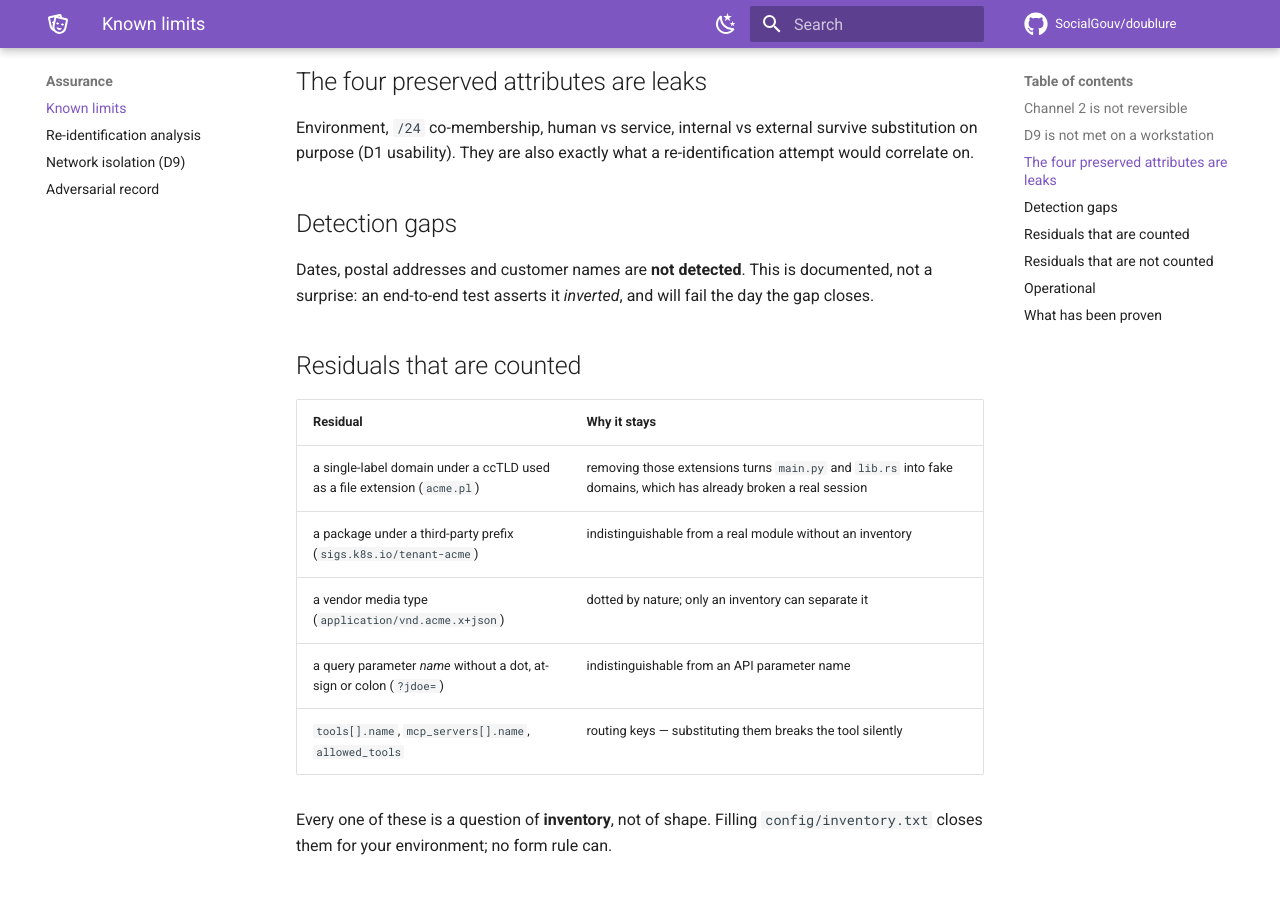
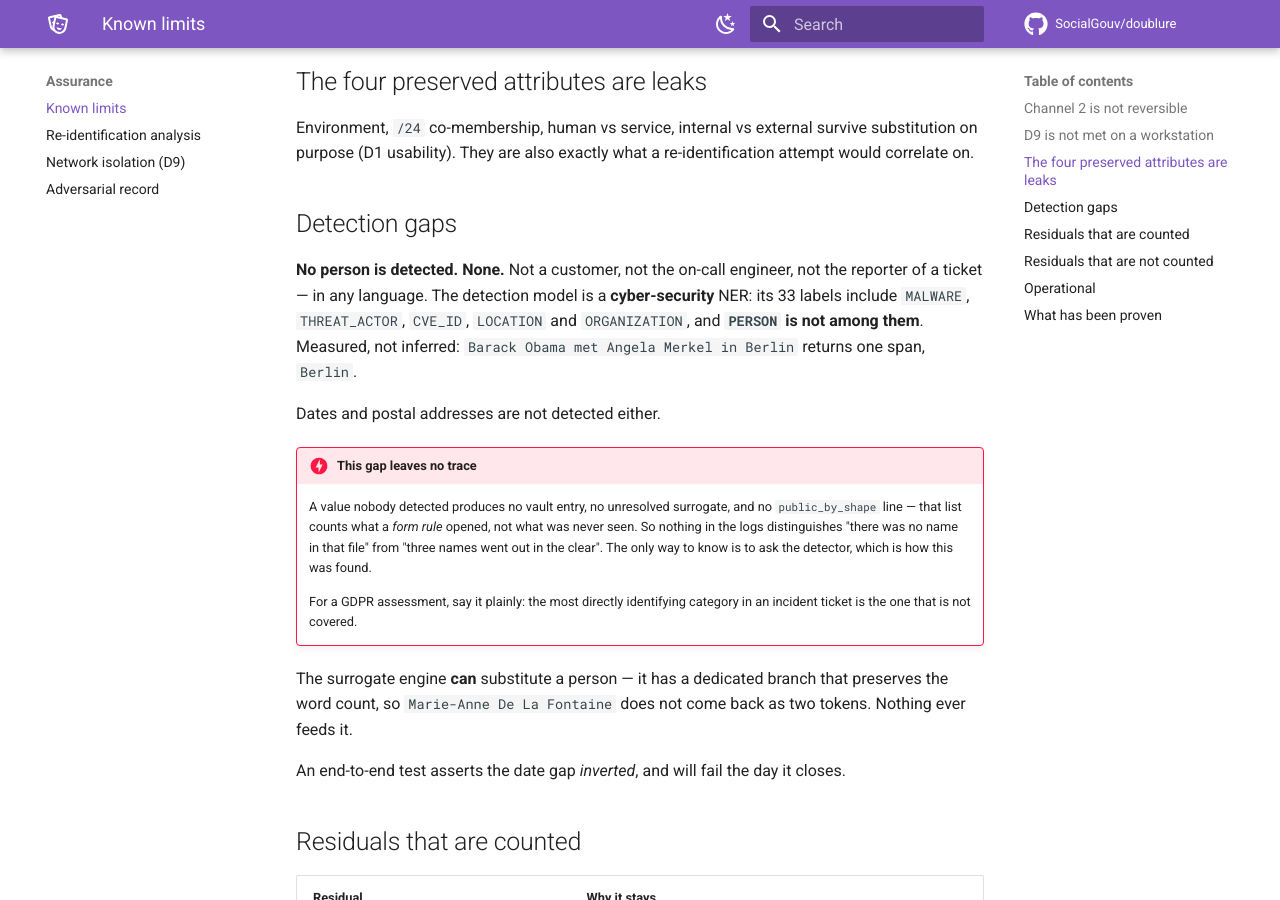
Before and after one commit to SocialGouv/doublure, an MkDocs documentation site: the page built from docs/limits.md, in a window 1280 px wide and 900 px high, scrolled down 1317 px. Built offline with MkDocs 1.6.1 and Material for MkDocs 9.7.7, drawn with Linux system fonts in a browser that asks for light colours; comment, search, counter and statistics services are not loaded.

Commit message:
docs(limits): the person gap is the whole class, not "customer names"
A real session named three people — the reporter, the on-call engineer and a
customer — and all three left in the clear. The page said "customer names",
which reads as a niche gap; the reality is that no person is detected at all,
in any language.

Measured rather than inferred: the detection perimeter has 33 labels, and
PERSON is not among them. It is a cyber-security NER — MALWARE, THREAT_ACTOR,
CVE_ID, LOCATION, ORGANIZATION. `Barack Obama met Angela Merkel in Berlin`
returns one span: Berlin.

What makes it worth this much space is that it leaves no trace. No vault entry,
no unresolved surrogate, no `public_by_shape` line — that list counts what a
form rule opened, not what was never seen. Nothing distinguishes "no name in
that file" from "three names went out".

The engine has a PERSON branch that preserves the word count. Nothing feeds it.

Co-Authored-By: Claude Opus 5 <noreply@anthropic.com>

```diff
--- a/docs/limits.md
+++ b/docs/limits.md
@@ -61,9 +61,32 @@ re-identification attempt would correlate on.
 
 ## Detection gaps
 
-Dates, postal addresses and customer names are **not detected**. This is
-documented, not a surprise: an end-to-end test asserts it *inverted*, and will
-fail the day the gap closes.
+**No person is detected. None.** Not a customer, not the on-call engineer, not
+the reporter of a ticket — in any language. The detection model is a
+**cyber-security** NER: its 33 labels include `MALWARE`, `THREAT_ACTOR`,
+`CVE_ID`, `LOCATION` and `ORGANIZATION`, and **`PERSON` is not among them**.
+Measured, not inferred: `Barack Obama met Angela Merkel in Berlin` returns one
+span, `Berlin`.
+
+Dates and postal addresses are not detected either.
+
+!!! danger "This gap leaves no trace"
+
+    A value nobody detected produces no vault entry, no unresolved surrogate,
+    and no `public_by_shape` line — that list counts what a *form rule* opened,
+    not what was never seen. So nothing in the logs distinguishes "there was no
+    name in that file" from "three names went out in the clear". The only way
+    to know is to ask the detector, which is how this was found.
+
+    For a GDPR assessment, say it plainly: the most directly identifying
+    category in an incident ticket is the one that is not covered.
+
+The surrogate engine **can** substitute a person — it has a dedicated branch
+that preserves the word count, so `Marie-Anne De La Fontaine` does not come
+back as two tokens. Nothing ever feeds it.
+
+An end-to-end test asserts the date gap *inverted*, and will fail the day it
+closes.
 
 ## Residuals that are counted
 
```
